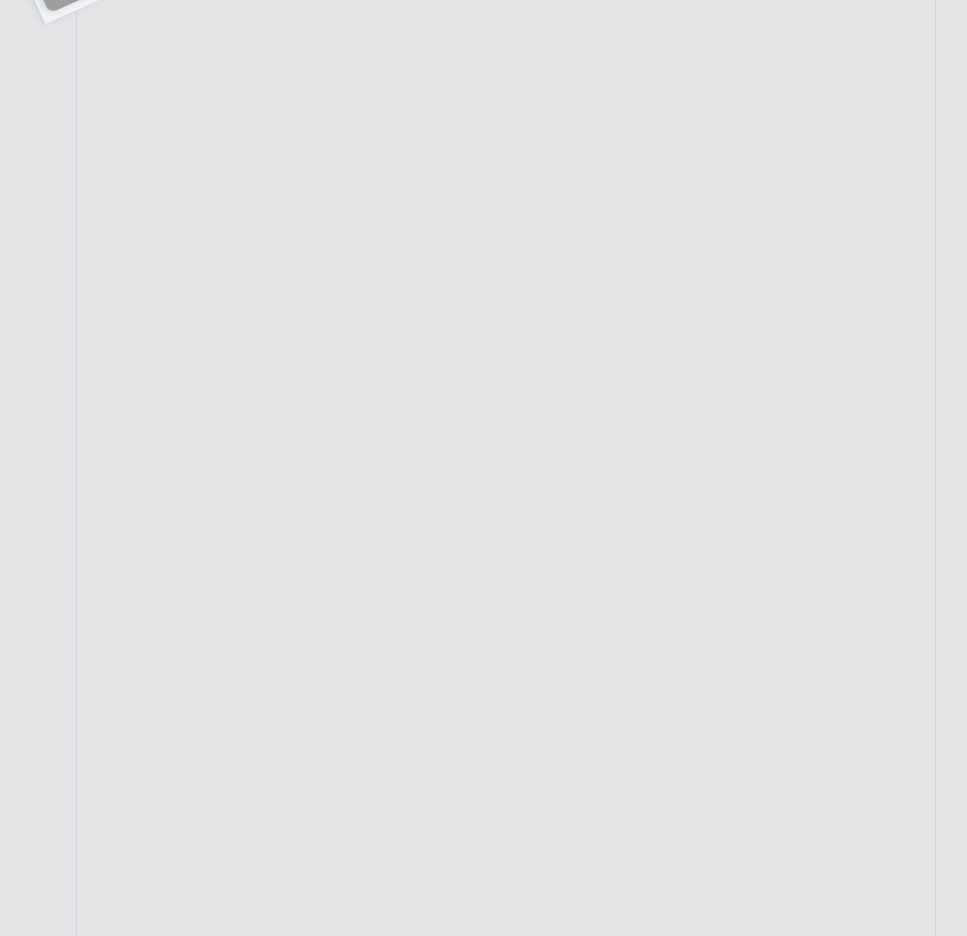
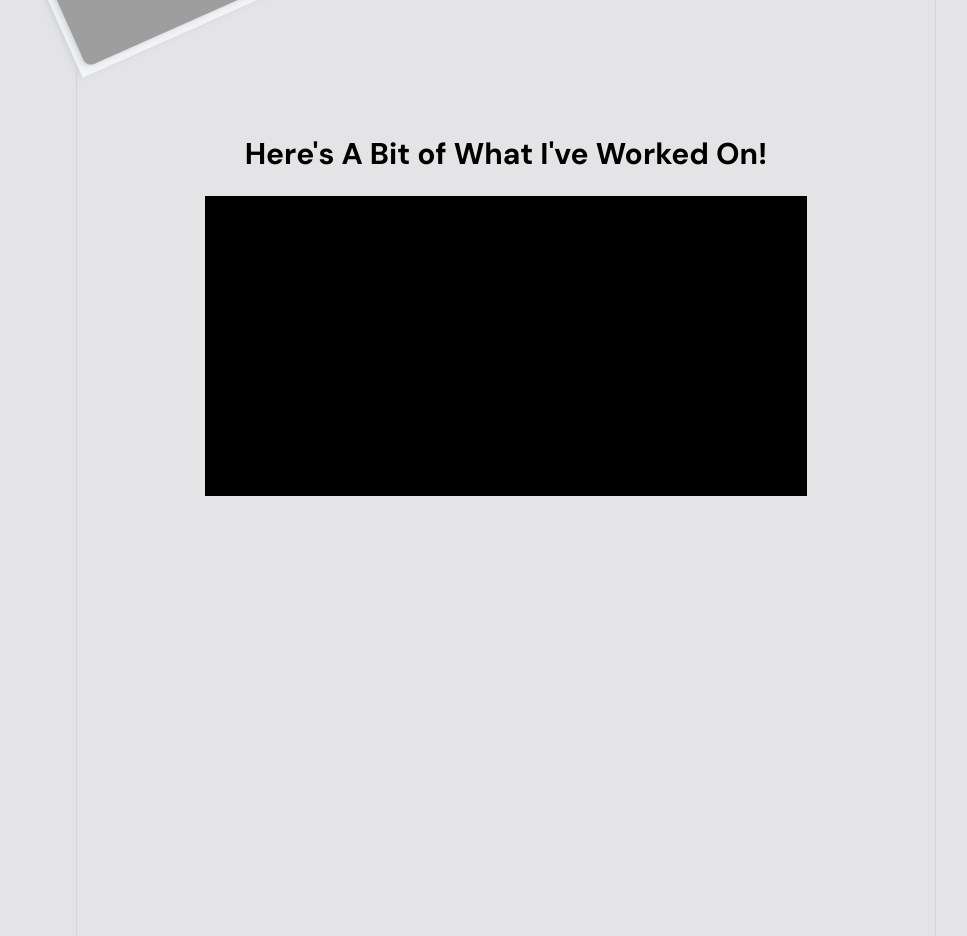
Before and after one commit to OkataMiracleDev/my_portfolio, a Next.js app: page / in a window 1280 px wide. Shown: the part 2760-3696 px from the top of the page, without its empty margins (134-1101 px from the left). Built offline with nearby package versions, Linux system fonts and the light colour scheme; grey boxes are pictures that could not be loaded.

Commit message:
feat(home): add projects section and update layout
- Create new HomeProjects component to showcase portfolio projects
- Add projects data to data.ts
- Adjust PhotoCollage dimensions and positioning
- Update Home layout to include new projects section

```diff
--- a/components/Home/About/PhotoCollage.tsx
+++ b/components/Home/About/PhotoCollage.tsx
@@ -3,9 +3,9 @@ import React from 'react'
 
 const PhotoCollage = () => {
   return (
-    <div className='absolute rotate-[65deg] md:rotate-[66deg] -bottom-[27%] right-[1%] md:-bottom-[120%] md:right-0 md:left-[47%] md:-translate-x-[50%] '>
+    <div className='absolute rotate-[68deg] md:rotate-[66deg] -bottom-[33%] right-[38%] md:-bottom-[60%] lg:-bottom-[125%] md:right-0 md:left-[47%] md:-translate-x-[50%] '>
         <div className='w-full flex flex-col justify-center items-center'>
-            <div className='bg-gray-100 w-[8rem] h-[24rem] md:w-[22rem] md:h-[66rem] md:hover:w-[23rem] md:hover:h-[69rem] grid grid-rows-3 px-2 py-2 gap-2 md:gap-4 shadow-md shadow-gray-300 transition-all duration-300'>
+            <div className='bg-gray-100 w-[6rem] h-[18rem] md:w-[10rem] md:h-[30rem] lg:w-[20rem] lg:h-[60rem] md:hover:w-[23rem] md:hover:h-[69rem] grid grid-rows-3 px-2 py-2 gap-2 md:gap-4 shadow-md shadow-gray-300 transition-all duration-300'>
                 <Image src={"/images/1.jpg"} width={4000} height={4000} alt="1"  className='w-full  h-full object-cover rounded-lg drop-shadow-md drop-shadow-gray-300 cursor-alias' />
                 <Image src={"/images/2.jpg"} width={4000} height={4000} alt="2" className='w-full  h-full object-cover rounded-lg drop-shadow-md drop-shadow-gray-300 cursor-cell' />
                 <Image src={"/images/3.jpg"} width={4000} height={4000} alt="3" className='w-full  h-full object-cover rounded-lg drop-shadow-md drop-shadow-gray-300 cursor-pointer' />
--- a/components/Home/Home.tsx
+++ b/components/Home/Home.tsx
@@ -2,13 +2,15 @@ import React from 'react'
 import Hero from './Hero/Hero'
 import Projects from './Projects/Projects'
 import About from './About/About'
+import HomeProjects from './HomeProjects/HomeProjects'
 
 const Home = () => {
   return (
-    <div className='overflow-hidden lg:px-32 h-[600vh] lg:border-l-1 lg:border-r-1 border-gray-300'>
+    <div className='overflow-hidden flex flex-col lg:px-32 h-[600vh] lg:border-l-1 lg:border-r-1 border-gray-300'>
       <Hero />
       <Projects />
       <About />
+      <HomeProjects />
     </div>
   )
 }
--- /dev/null
+++ b/components/Home/HomeProjects/HomeProjects.tsx
@@ -0,0 +1,15 @@
+import SectionHeading from '@/components/Helper/SectionHeading'
+import React from 'react'
+
+const HomeProjects = () => {
+  return (
+    <div className='relative top-[215vh] md:top-[155vh] lg:top-[200vh] xl:top-[272vh] w-full flex flex-col justify-center items-center text-center'>
+      <SectionHeading heading='Here&apos;s A Bit of What I&apos;ve Worked On!' />
+      <div className='bg-black mx-auto mt-6 w-[90%] md:w-[110%] lg:w-[100%] h-[300px] '>
+        {/* Projects Card */}
+      </div>
+    </div>
+  )
+}
+
+export default HomeProjects
--- /dev/null
+++ b/components/Home/HomeProjects/ProjectsCard.tsx
@@ -0,0 +1,9 @@
+import React from 'react'
+
+const ProjectsCard = () => {
+  return (
+    <div>ProjectsCard</div>
+  )
+}
+
+export default ProjectsCard
--- a/data/data.ts
+++ b/data/data.ts
@@ -28,3 +28,20 @@ export const projectsSliderData = [
     link: "https://emptyproject.com/"
   },
 ];
+
+export const ProjectsData = [
+  {
+    id: 1,
+    image: "/images/nkechi-evangelical-ministry.jpg",
+    name: "Nkechi Evangelical Ministry Website",
+    description: "I engineered a modern, high-performance website for Nkechi Evangelical Ministry using a HTML, Tailwind CSS, and Vanilla JavaScript frontend stack to deliver a fast, responsive, and user-friendly experience. The project featured robust technical integrations, including setting up a Livestream API backend to deliver real-time content, implementing a secure Supabase solution for managing email registration, and configuring a Content Management System (CMS) to enable easy updates by the ministry staff, successfully transforming their digital presence.",
+    link: "#"
+  },
+  {
+    id: 2,
+    image: "/images/synapse-ochain.jpg",
+    name: "Synapse Academy Waitlist",
+    description: "For the Synapse Academy platform—designed to educate users on blockchain, reward them with $SYN tokens, and build a global learning community—I took the lead on the frontend development. I crafted a modern, engaging user interface, implementing complex animations and transitions using a combination of modern CSS and JavaScript to enhance user experience and engagement. Furthermore, I integrated the backend waitlist system, ensuring smooth user registration and data capture, and conducted thorough Search Engine Optimization (SEO) efforts to significantly improve the platform's visibility and organic traffic acquisition.",
+    link:"#"
+  }
+]
```
